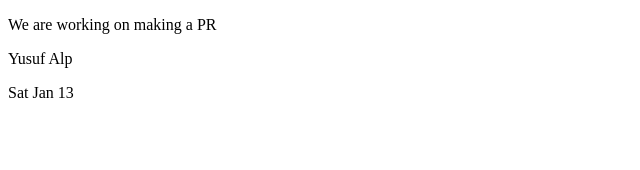
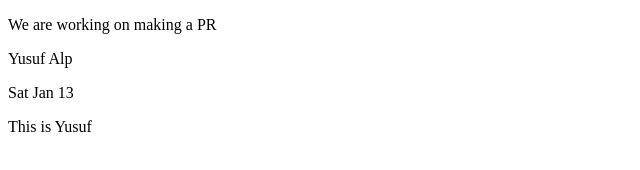
Before and after one commit to yusufalp/testing-pr-features, a plain HTML site: page index.html in a window 1280 px wide. Shown: the full height of the page, 0-640 px from the left. Drawn offline with Linux system fonts and the light colour scheme.

Commit message:
add my name

```diff
--- a/index.html
+++ b/index.html
@@ -9,5 +9,6 @@
     <p>We are working on making a PR</p>
     <p>Yusuf Alp</p>
     <p>Sat Jan 13</p>
+    <p>This is Yusuf</p>
   </body>
 </html>
```
